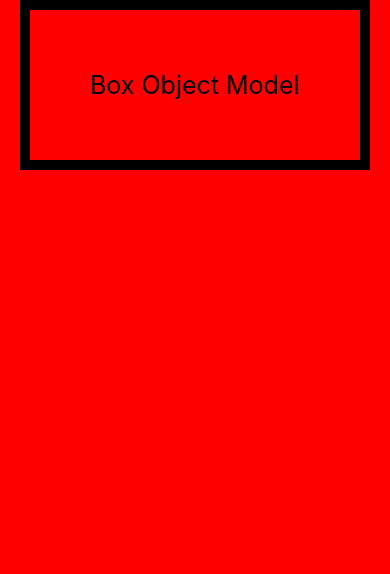
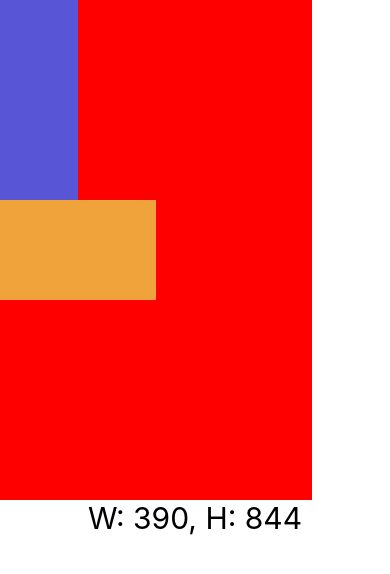
Before and after one commit to javiergranados/counter-app, a React Native app: screen / in a window 390 px wide. Shown: the top 574 px of the page. Built offline with nearby package versions, Linux system fonts and the light colour scheme.

Commit message:
Having fun with dimensions

```diff
--- a/App.tsx
+++ b/App.tsx
@@ -1,13 +1,15 @@
 import React from 'react';
 import { SafeAreaView } from 'react-native';
 // import CounterScreen from './src/screens/CounterScreen';
-import BoxObjectModelScreen from './src/screens/BoxObjectModelScreen';
+// import BoxObjectModelScreen from './src/screens/BoxObjectModelScreen';
+import DimensionsScreen from './src/screens/DimensionsScreen';
 
 const App = () => {
   // return <CounterScreen />;
   return (
     <SafeAreaView style={{ flex: 1 }}>
-      <BoxObjectModelScreen />
+      {/* <BoxObjectModelScreen /> */}
+      <DimensionsScreen />
     </SafeAreaView>
   );
 };
--- /dev/null
+++ b/src/screens/DimensionsScreen.tsx
@@ -0,0 +1,43 @@
+import React from 'react';
+import { View, StyleSheet, Text, useWindowDimensions } from 'react-native';
+
+// const { width, height } = Dimensions.get('window');
+
+const DimensionsScreen = () => {
+  const { width, height } = useWindowDimensions();
+  return (
+    <View>
+      <View style={styles.container}>
+        <View style={{ ...styles.purple, width: width * 0.2 }} />
+        <View style={styles.orange} />
+      </View>
+      <Text style={styles.title}>
+        W: {width}, H: {height}
+      </Text>
+    </View>
+  );
+};
+
+const styles = StyleSheet.create({
+  container: {
+    width: '80%',
+    height: 500,
+    backgroundColor: 'red',
+  },
+  purple: {
+    backgroundColor: '#5856D6',
+    // width: '50%',
+    height: 200,
+  },
+  orange: {
+    backgroundColor: '#F0A23B',
+    width: '50%',
+    height: '20%',
+  },
+  title: {
+    fontSize: 30,
+    textAlign: 'center',
+  },
+});
+
+export default DimensionsScreen;
```
